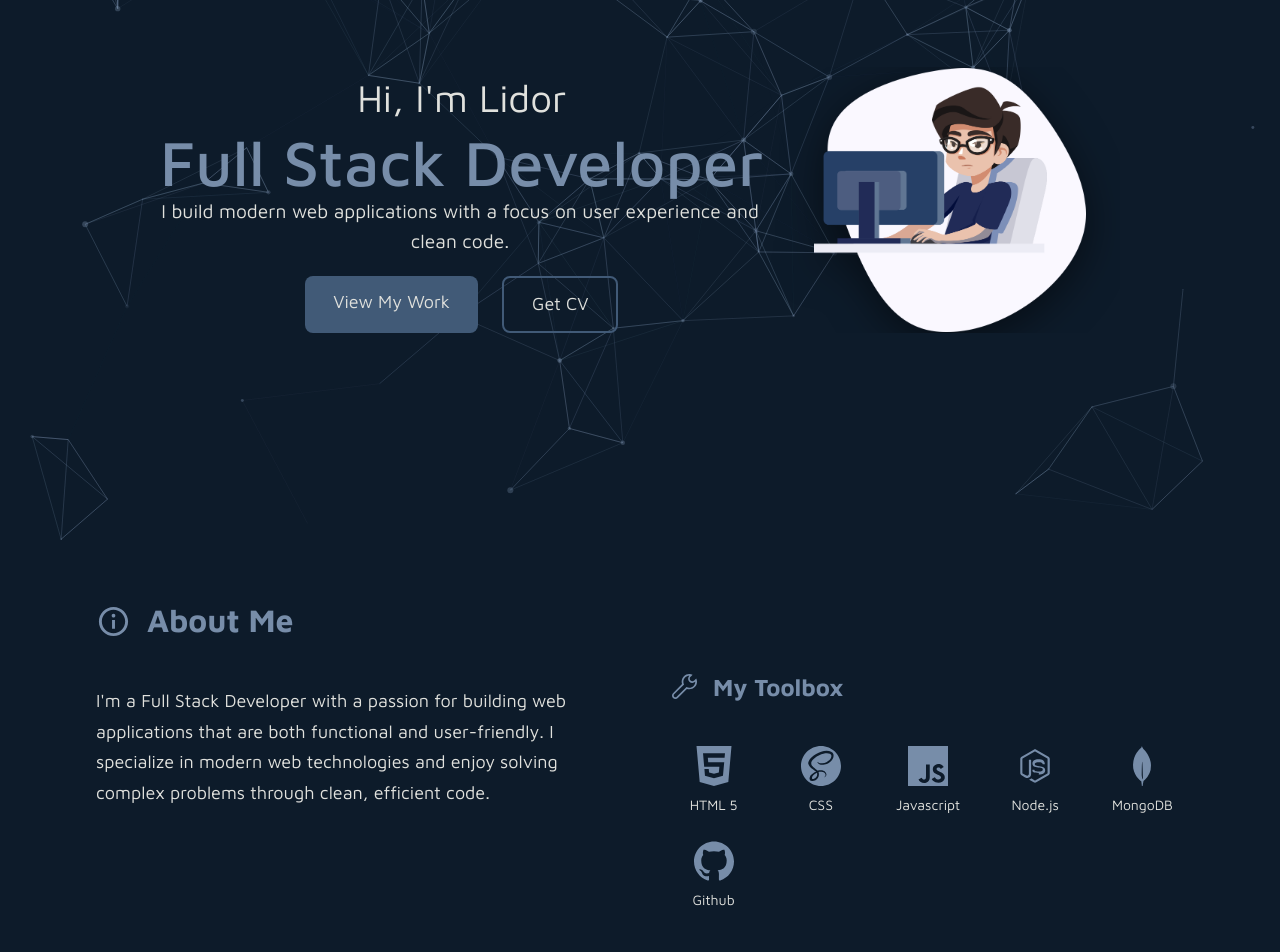
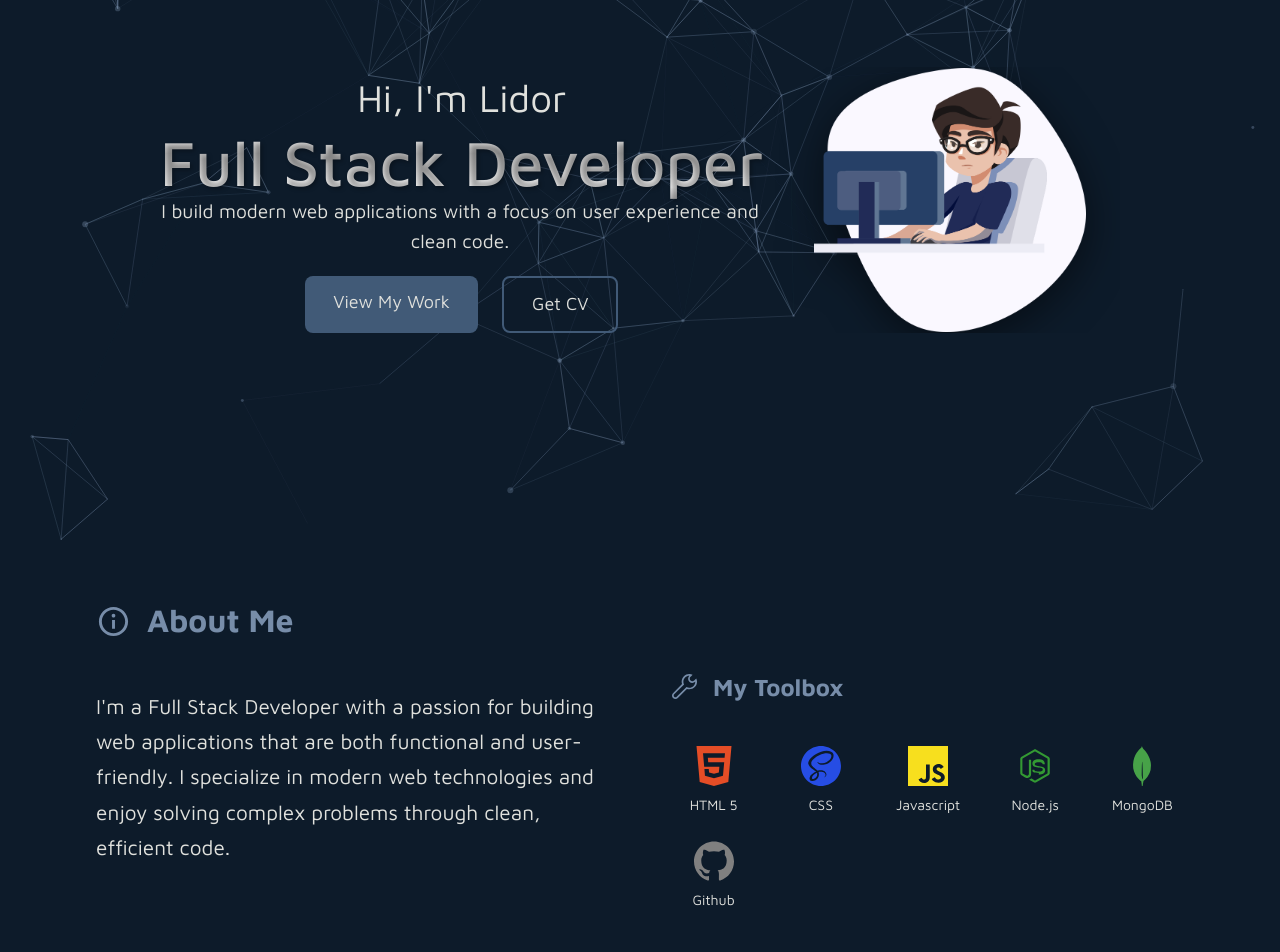
Before and after one commit to 1id0r/frontend, a React (Vite) app: page / in a window 1280 px wide. Shown: the part 240-1192 px from the top of the page. Built offline with nearby package versions, Linux system fonts and the light colour scheme.

Commit message:
colors changes

```diff
--- a/src/assets/styles/cmps/About.scss
+++ b/src/assets/styles/cmps/About.scss
@@ -3,7 +3,6 @@
   background-color: #0d1b2a;
 
   .about-content {
-    // max-width: 1200px;
     margin: 0;
 
     .section-title {
@@ -23,7 +22,7 @@
       .about-text {
         p {
           color: #e0e1dd;
-          font-size: 1.125rem;
+          font-size: 1.3rem;
           line-height: 1.7;
           margin-bottom: 1.5rem;
 
@@ -63,7 +62,8 @@
 
             &:hover {
               background: rgba(65, 90, 119, 0.5);
-              transform: translateY(-2px);
+              transform: translateY(-5px);
+              filter: brightness(1.2);
             }
           }
         }
--- a/src/assets/styles/cmps/Contact.scss
+++ b/src/assets/styles/cmps/Contact.scss
@@ -153,10 +153,12 @@
     margin-top: 1rem;
     padding: 1rem;
     border-radius: 8px;
+    margin-bottom: 20px;
     animation: fadeSlideUp 0.3s ease forwards;
+    text-align: center;
 
     &.success {
-      background: rgba(46, 160, 67, 0.1);
+      background: rgba(46, 160, 67, 0.05);
       color: #2ea043;
     }
 
--- a/src/assets/styles/cmps/Hero.scss
+++ b/src/assets/styles/cmps/Hero.scss
@@ -40,7 +40,20 @@
     }
 
     .title {
-      color: $background;
+      background: linear-gradient(
+        to bottom,
+        #f4f4f4 0%,
+        #e0e0e0 20%,
+        #b7b7b7 40%,
+        #d1d1d1 60%,
+        #f4f4f4 80%,
+        #a1a1a1 100%
+      );
+      -webkit-background-clip: text;
+      background-clip: text;
+      color: transparent;
+      text-shadow: 2px 2px 4px rgba(0, 0, 0, 0.3);
+
       font-weight: 500;
       line-height: 1.3;
       font-size: clamp(2rem, 5vw, 4rem);
--- a/src/assets/styles/cmps/Portfolio.scss
+++ b/src/assets/styles/cmps/Portfolio.scss
@@ -112,7 +112,7 @@
         padding: 1.5rem;
 
         .project-title {
-          font-size: 1.25rem;
+          font-size: 1.5rem;
           color: #e0e1dd;
           margin-bottom: 1rem;
         }
--- a/src/cmps/About.jsx
+++ b/src/cmps/About.jsx
@@ -5,7 +5,7 @@ export function About() {
     {
       name: 'HTML 5',
       icon: (
-        <svg role='img' viewBox='0 0 24 24' fill='currentColor' xmlns='http://www.w3.org/2000/svg'>
+        <svg role='img' viewBox='0 0 24 24' fill='#E44D26' xmlns='http://www.w3.org/2000/svg'>
           <title>HTML5</title>
           <path d='M1.5 0h21l-1.91 21.563L11.977 24l-8.564-2.438L1.5 0zm7.031 9.75l-.232-2.718 10.059.003.23-2.622L5.412 4.41l.698 8.01h9.126l-.326 3.426-2.91.804-2.955-.81-.188-2.11H6.248l.33 4.171L12 19.351l5.379-1.443.744-8.157H8.531z' />
         </svg>
@@ -14,7 +14,7 @@ export function About() {
     {
       name: 'CSS',
       icon: (
-        <svg role='img' viewBox='0 0 24 24' fill='currentColor' xmlns='http://www.w3.org/2000/svg'>
+        <svg role='img' viewBox='0 0 24 24' fill='#264DE4' xmlns='http://www.w3.org/2000/svg'>
           <title>Sass</title>
           <path d='M12 0c6.627 0 12 5.373 12 12s-5.373 12-12 12S0 18.627 0 12 5.373 0 12 0zM9.615 15.998c.175.645.156 1.248-.024 1.792l-.065.18c-.024.061-.052.12-.078.176-.14.29-.326.56-.555.81-.698.759-1.672 1.047-2.09.805-.45-.262-.226-1.335.584-2.19.871-.918 2.12-1.509 2.12-1.509v-.003l.108-.061zm9.911-10.861c-.542-2.133-4.077-2.834-7.422-1.645-1.989.707-4.144 1.818-5.693 3.267C4.568 8.48 4.275 9.98 4.396 10.607c.427 2.211 3.457 3.657 4.703 4.73v.006c-.367.18-3.056 1.529-3.686 2.925-.675 1.47.105 2.521.615 2.655 1.575.436 3.195-.36 4.065-1.649.84-1.261.766-2.881.404-3.676.496-.135 1.08-.195 1.83-.104 2.101.24 2.521 1.56 2.43 2.1-.09.539-.523.854-.674.944-.15.091-.195.12-.181.181.015.09.091.09.21.075.165-.03 1.096-.45 1.141-1.471.045-1.29-1.186-2.729-3.375-2.7-.9.016-1.471.091-1.875.256-.03-.045-.061-.075-.105-.105-1.35-1.455-3.855-2.475-3.75-4.41.03-.705.285-2.564 4.8-4.814 3.705-1.846 6.661-1.335 7.171-.21.733 1.604-1.576 4.59-5.431 5.024-1.47.165-2.235-.404-2.431-.615-.209-.225-.239-.24-.314-.194-.12.06-.045.255 0 .375.12.3.585.825 1.396 1.095.704.225 2.43.359 4.5-.45 2.324-.899 4.139-3.405 3.614-5.505l.073.067z' />
         </svg>
@@ -23,7 +23,7 @@ export function About() {
     {
       name: 'Javascript',
       icon: (
-        <svg role='img' fill='currentColor' viewBox='0 0 24 24' xmlns='http://www.w3.org/2000/svg'>
+        <svg role='img' fill='#F7DF1E' viewBox='0 0 24 24' xmlns='http://www.w3.org/2000/svg'>
           <title>JavaScript</title>
           <path d='M0 0h24v24H0V0zm22.034 18.276c-.175-1.095-.888-2.015-3.003-2.873-.736-.345-1.554-.585-1.797-1.14-.091-.33-.105-.51-.046-.705.15-.646.915-.84 1.515-.66.39.12.75.42.976.9 1.034-.676 1.034-.676 1.755-1.125-.27-.42-.404-.601-.586-.78-.63-.705-1.469-1.065-2.834-1.034l-.705.089c-.676.165-1.32.525-1.71 1.005-1.14 1.291-.811 3.541.569 4.471 1.365 1.02 3.361 1.244 3.616 2.205.24 1.17-.87 1.545-1.966 1.41-.811-.18-1.26-.586-1.755-1.336l-1.83 1.051c.21.48.45.689.81 1.109 1.74 1.756 6.09 1.666 6.871-1.004.029-.09.24-.705.074-1.65l.046.067zm-8.983-7.245h-2.248c0 1.938-.009 3.864-.009 5.805 0 1.232.063 2.363-.138 2.711-.33.689-1.18.601-1.566.48-.396-.196-.597-.466-.83-.855-.063-.105-.11-.196-.127-.196l-1.825 1.125c.305.63.75 1.172 1.324 1.517.855.51 2.004.675 3.207.405.783-.226 1.458-.691 1.811-1.411.51-.93.402-2.07.397-3.346.012-2.054 0-4.109 0-6.179l.004-.056z' />
         </svg>
@@ -32,7 +32,7 @@ export function About() {
     {
       name: 'Node.js',
       icon: (
-        <svg xmlns='http://www.w3.org/2000/svg' viewBox='0 0 24 24' fill='currentColor'>
+        <svg xmlns='http://www.w3.org/2000/svg' viewBox='0 0 24 24' fill='#339933'>
           <path d='M12 21.985c-.275 0-.532-.074-.772-.202l-2.439-1.448c-.365-.203-.182-.277-.072-.314.496-.165.588-.201 1.101-.493.056-.037.129-.023.185.015l1.874 1.12c.074.037.166.037.228 0l7.314-4.237c.074-.036.119-.11.119-.202V7.768c0-.081-.045-.165-.119-.201l-7.314-4.219c-.074-.037-.166-.037-.228 0L4.557 7.566c-.073.036-.119.131-.119.201v8.457c0 .081.045.165.119.202l2 1.157c1.082.548 1.762-.095 1.762-.735V8.502c0-.119.095-.212.213-.212h.926c.118 0 .213.093.213.212v8.346c0 1.449-.788 2.287-2.156 2.287-.422 0-.752 0-1.668-.459l-1.921-1.102c-.479-.278-.772-.793-.772-1.347V7.768c0-.554.293-1.07.772-1.347l7.314-4.237c.467-.264 1.082-.264 1.544 0l7.314 4.237c.479.277.772.792.772 1.347v8.457c0 .554-.293 1.069-.772 1.347l-7.314 4.237c-.24.128-.497.202-.772.202zm2.316-5.847c-3.206 0-3.877-.147-3.877-1.688 0-.073.059-.132.132-.132h.944c.073 0 .124.053.124.126.084.569.335.842 2.677.842 1.651 0 2.353-.374 2.353-1.252 0-.506-.198-.881-2.754-1.135-2.134-.21-3.453-.683-3.453-2.39 0-1.574 1.326-2.511 3.55-2.511 2.499 0 3.733.869 3.89 2.729.006.061-.016.116-.061.161-.045.038-.107.062-.172.062h-.949c-.069 0-.126-.052-.14-.119-.155-.747-.564-1.012-2.567-1.012-1.892 0-2.114.661-2.114 1.157 0 .601.262.776 2.673 1.117 2.404.34 3.534.821 3.534 2.397-.001 1.7-1.411 2.617-3.871 2.617z' />
         </svg>
       ),
@@ -40,7 +40,7 @@ export function About() {
     {
       name: 'MongoDB',
       icon: (
-        <svg xmlns='http://www.w3.org/2000/svg' viewBox='0 0 24 24' fill='currentColor'>
+        <svg xmlns='http://www.w3.org/2000/svg' viewBox='0 0 24 24' fill='#47A248'>
           <path d='M17.193 9.555c-1.264-5.58-4.252-7.414-4.573-8.115-.28-.394-.53-.954-.735-1.44-.036.495-.055.685-.523 1.184-.723.566-4.438 3.682-4.74 10.02-.282 5.912 4.27 9.435 4.888 9.884l.07.05A73.49 73.49 0 0111.91 24h.481c.114-1.032.284-2.056.51-3.07.417-.296.604-.463.85-.693a11.342 11.342 0 003.639-8.464c.01-.814-.103-1.662-.197-2.218zm-5.336 8.195s0-8.291.275-8.29c.213 0 .49 10.695.49 10.695-.381-.045-.765-1.76-.765-2.405z' />
         </svg>
       ),
@@ -48,7 +48,7 @@ export function About() {
     {
       name: 'Github',
       icon: (
-        <svg role='img' viewBox='0 0 24 24' xmlns='http://www.w3.org/2000/svg' fill='currentColor'>
+        <svg role='img' viewBox='0 0 24 24' xmlns='http://www.w3.org/2000/svg' fill='#808080'>
           <title>GitHub</title>
           <path d='M12 .297c-6.63 0-12 5.373-12 12 0 5.303 3.438 9.8 8.205 11.385.6.113.82-.258.82-.577 0-.285-.01-1.04-.015-2.04-3.338.724-4.042-1.61-4.042-1.61C4.422 18.07 3.633 17.7 3.633 17.7c-1.087-.744.084-.729.084-.729 1.205.084 1.838 1.236 1.838 1.236 1.07 1.835 2.809 1.305 3.495.998.108-.776.417-1.305.76-1.605-2.665-.3-5.466-1.332-5.466-5.93 0-1.31.465-2.38 1.235-3.22-.135-.303-.54-1.523.105-3.176 0 0 1.005-.322 3.3 1.23.96-.267 1.98-.399 3-.405 1.02.006 2.04.138 3 .405 2.28-1.552 3.285-1.23 3.285-1.23.645 1.653.24 2.873.12 3.176.765.84 1.23 1.91 1.23 3.22 0 4.61-2.805 5.625-5.475 5.92.42.36.81 1.096.81 2.22 0 1.606-.015 2.896-.015 3.286 0 .315.21.69.825.57C20.565 22.092 24 17.592 24 12.297c0-6.627-5.373-12-12-12' />
         </svg>
--- a/src/cmps/Contact.jsx
+++ b/src/cmps/Contact.jsx
@@ -82,7 +82,8 @@ export function Contact() {
           <h2 className='section-title'>Contact</h2>
         </div>
         <p className='contact-intro'>Feel free to reach out for collaborations or just a friendly hello</p>
-
+        {status === 'success' && <div className='status-message success'>Message sent successfully! ✨</div>}
+        {status === 'error' && <div className='status-message error'>Failed to send message. Please try again.</div>}
         <form className='contact-form' onSubmit={handleSubmit}>
           <div className='form-row'>
             <div className='input-group'>
@@ -149,9 +150,6 @@ export function Contact() {
           <button type='submit' className={`send-btn ${isSubmitting ? 'loading' : ''}`} disabled={isSubmitting}>
             {status === 'sending' ? <span className='loader'></span> : 'Send Message'}
           </button>
-
-          {status === 'success' && <div className='status-message success'>Message sent successfully! ✨</div>}
-          {status === 'error' && <div className='status-message error'>Failed to send message. Please try again.</div>}
         </form>
       </div>
     </section>
```
